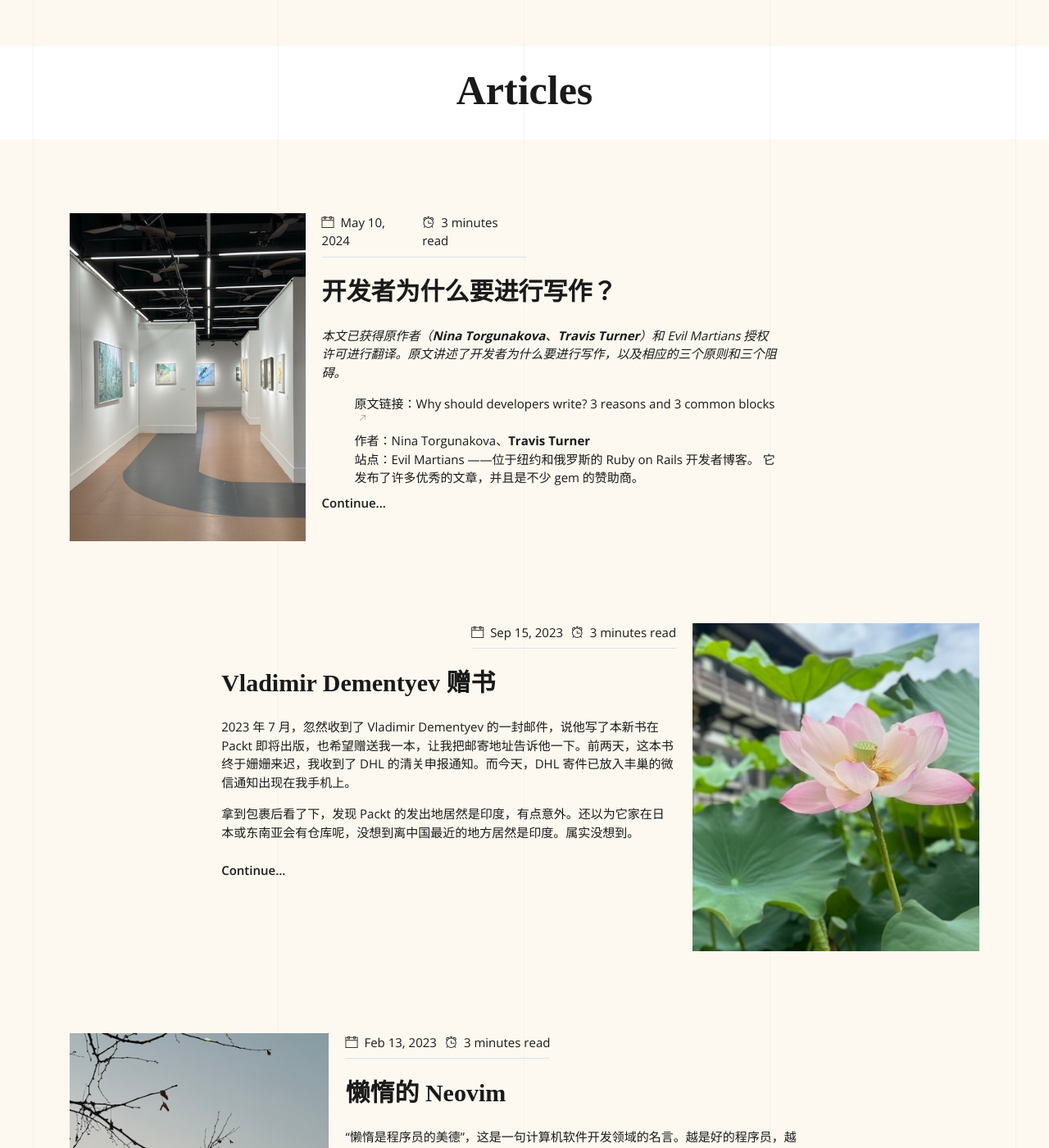
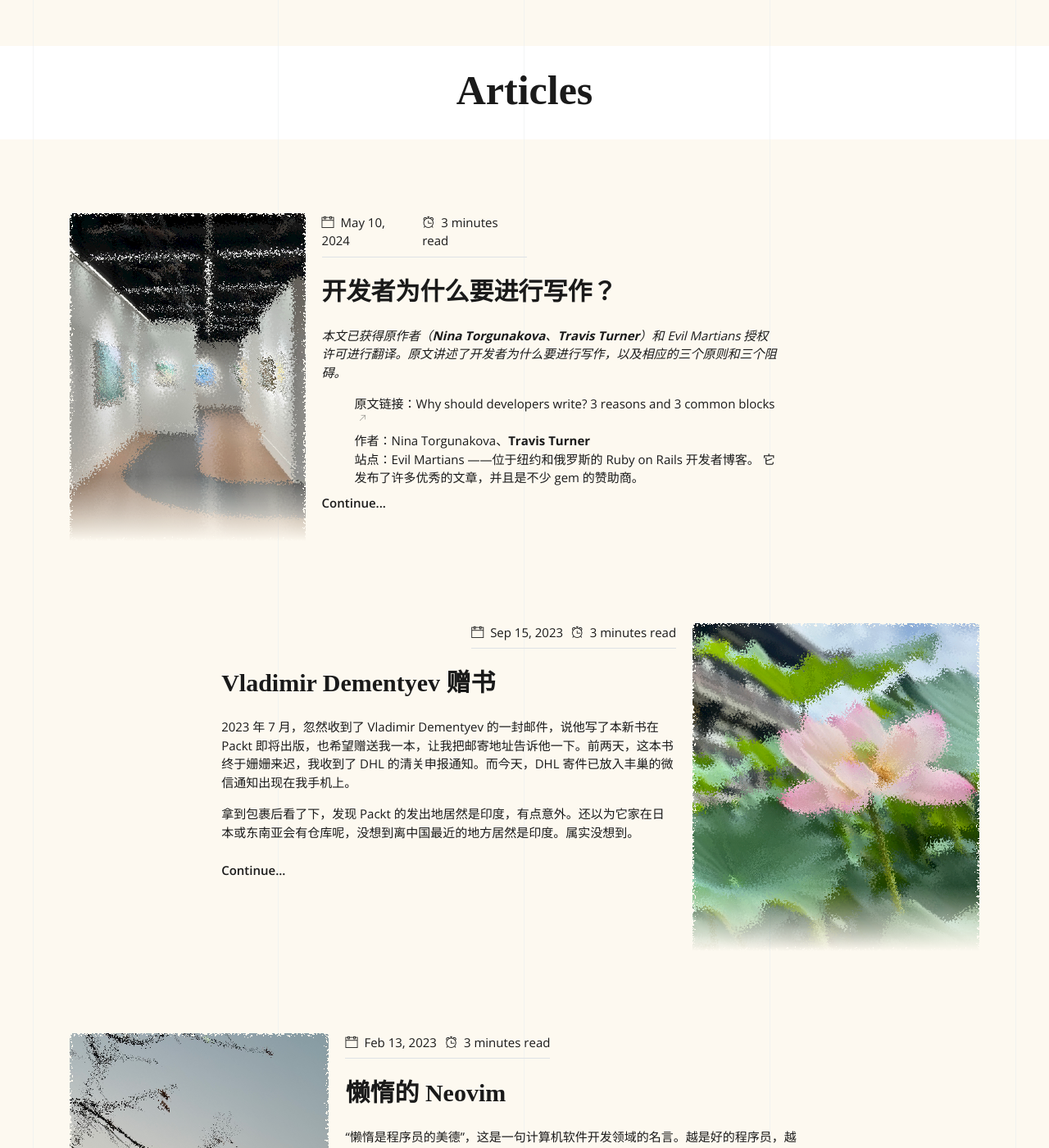
Before and after one commit to xfyuan/xiaofengyuan.com, a Jekyll site: the page built from index.html, in a window 1280 px wide and 1400 px high, scrolled down 1561 px. Shown: the whole window at 82% size. Built offline with Jekyll 4.4.1, drawn with Linux system fonts in a browser that asks for light colours; some web fonts are replaced; the list of posts is cut into pages by our own code.

Commit message:
add svg filter effect for post image in home page

```diff
--- a/_includes/header.html
+++ b/_includes/header.html
@@ -11,6 +11,15 @@
           <link href="https://fonts.googleapis.com/css2?family=ZCOOL+QingKe+HuangYou&display=swap" rel="stylesheet">
           <link rel="stylesheet" href="https://use.fontawesome.com/releases/v5.0.13/css/all.css" integrity="sha384-DNOHZ68U8hZfKXOrtjWvjxusGo9WQnrNx2sqG0tfsghAvtVlRW3tvkXWZh58N9jp" crossorigin="anonymous">
 </noscript>
+
+<svg style="position: absolute; width: 0; height: 0;">
+  <filter id="ragged-edge">
+    <!-- 产生随机噪点 -->
+    <feTurbulence type="fractalNoise" baseFrequency="0.4" numOctaves="5" result="noise" />
+    <!-- 将噪点应用在图片的边缘位移上 -->
+    <feDisplacementMap in="SourceGraphic" in2="noise" scale="20" />
+  </filter>
+</svg>
 
 <header class="navigation">
   <nav class="navbar navbar-expand-lg navbar-light">
--- a/assets/css/style.css
+++ b/assets/css/style.css
@@ -908,6 +908,12 @@ blockquote {
   }
 }
 
+.post-image img {
+  filter: url(#ragged-edge);
+  /* 配合渐变蒙版效果更佳 */
+  mask-image: linear-gradient(to bottom, black 80%, transparent 100%);
+}
+
 /* 给外部链接后面加一个微小的右上角箭头图标 */
 .external-link::after {
   content: "\e65a"; /* Themify Icons 中的右上角箭头 */
```
